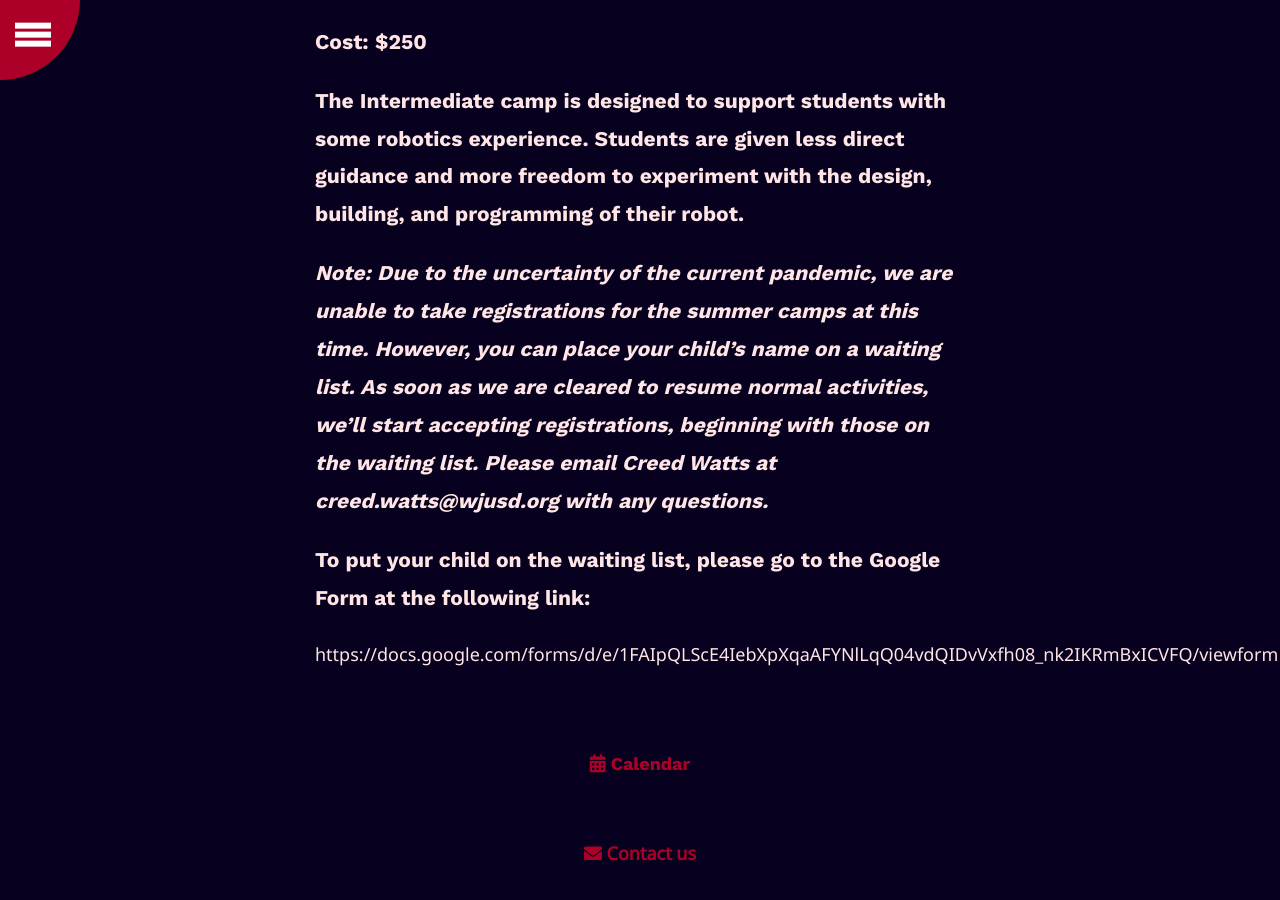
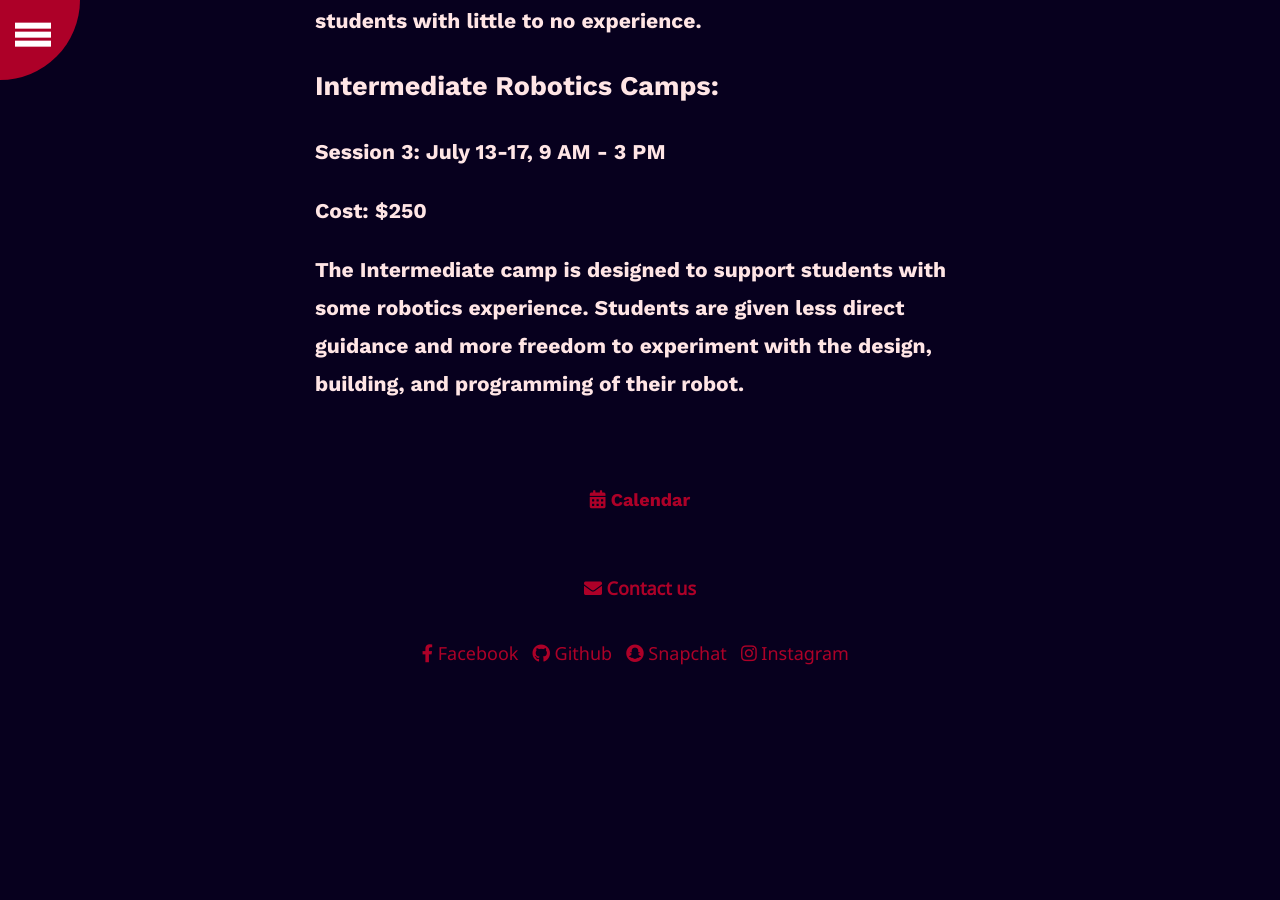
Before and after one commit to FRCTeam5458DigitalMinds/team5458.com, a Jekyll site: the page built from _pages/summercamp.md, in a window 1280 px wide and 900 px high, scrolled down 1350 px. Built offline with Jekyll 4.4.1, drawn with Linux system fonts in a browser that asks for light colours; nearby versions of some CDN libraries; after the commit the page ends 2056 px from its top, so only the background shows below that; some of the changed text lies outside the part shown.

Commit message:
Update summercamp.md

```diff
--- a/_pages/summercamp.md
+++ b/_pages/summercamp.md
@@ -16,9 +17,3 @@ permalink: /summercamps/
 ### Session 3: July 13-17, 9 AM - 3 PM
 ### Cost: $250
 ### The Intermediate camp is designed to support students with some robotics experience. Students are given less direct guidance and more freedom to experiment with the design, building, and programming of their robot.
-
-### *Note: Due to the uncertainty of the current pandemic, we are unable to take registrations for the summer camps at this time. However, you can place your child’s name on a waiting list. As soon as we are cleared to resume normal activities, we'll start accepting registrations, beginning with those on the waiting list. Please email Creed Watts at creed.watts@wjusd.org with any questions.*
-
-### To put your child on the waiting list, please go to the Google Form at the following link:
-
-https://docs.google.com/forms/d/e/1FAIpQLScE4IebXpXqaAFYNlLqQ04vdQIDvVxfh08_nk2IKRmBxICVFQ/viewform
```
Also changed, not shown: other parts of _pages/summercamp.md (+1 -0 lines).
